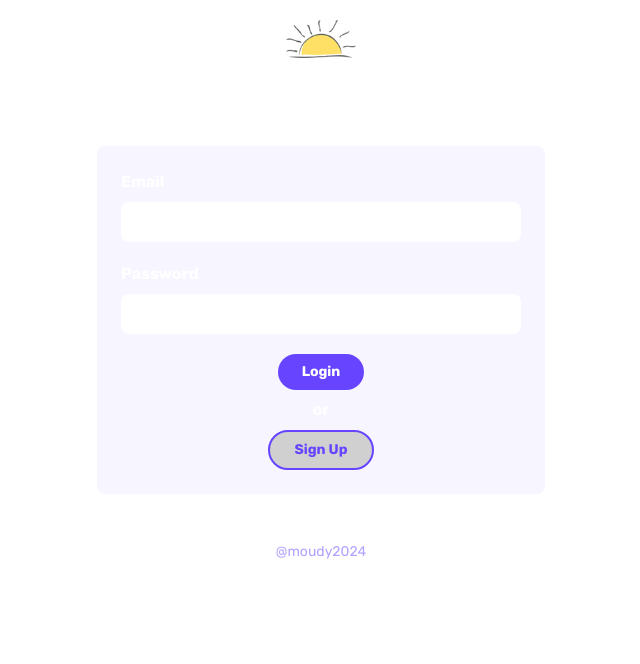
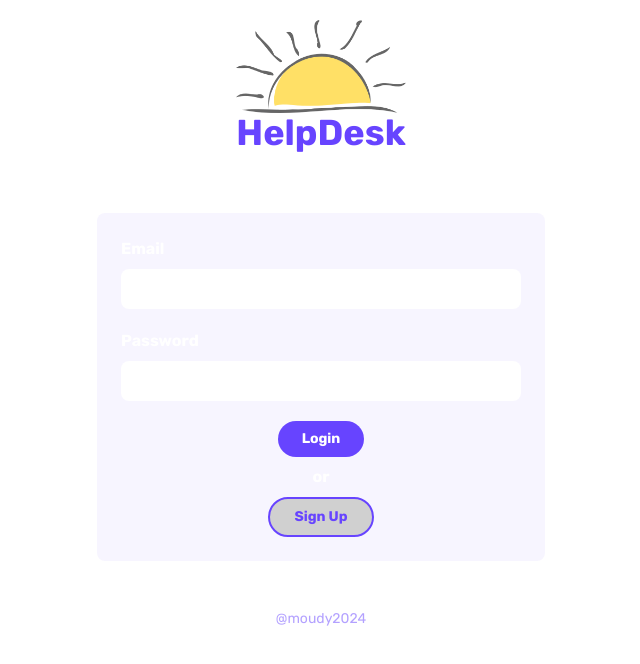
Before and after one commit to emoudy/helpdesk, a Next.js app: page /login in a window 1280 px wide. Shown: the top 664 px of the page, without its empty margins (319-959 px from the left). Built offline with nearby package versions, Linux system fonts and the light colour scheme.

Commit message:
using MainHeader with small of large icons

```diff
--- a/app/(dashboard)/components/header/MainHeader.tsx
+++ b/app/(dashboard)/components/header/MainHeader.tsx
@@ -1,20 +1,32 @@
 import Image from 'next/image';
 import React from 'react'
-import picture from '@public/sun_small.png';
+import smPicture from '@public/sun_small.png';
+import lgPicture from '@public/sun.png';
 import LogoutIcon from '../navbar/LogoutIcon';
 
-export default function MainHeader() {
+interface MainHeaderProps {
+  small?: boolean;
+};
+
+export default function MainHeader({ small }: MainHeaderProps) {
+  const logoSize = {
+    width: small ? 70 : 170,
+    pic: small ? smPicture : lgPicture,
+    textSize: small ? 'null' : 'text-4xl',
+    textColor: small ? 'text-white' : 'text-primary',
+  }
+
   return (
     <div className="flex justify-center items-center p-5">
       <section className="flex flex-col justify-center items-center">
         <Image
-          src={picture}
+          src={logoSize.pic}
           alt="HelpDesk logo"
-          width={70}
+          width={logoSize.width}
           quality={100}
           placeholder="blur"
         />
-        <h3 className="text-white">
+        <h3 className={`${logoSize.textColor} ${logoSize.textSize}`}>
           HelpDesk
         </h3>
       </section>
```
